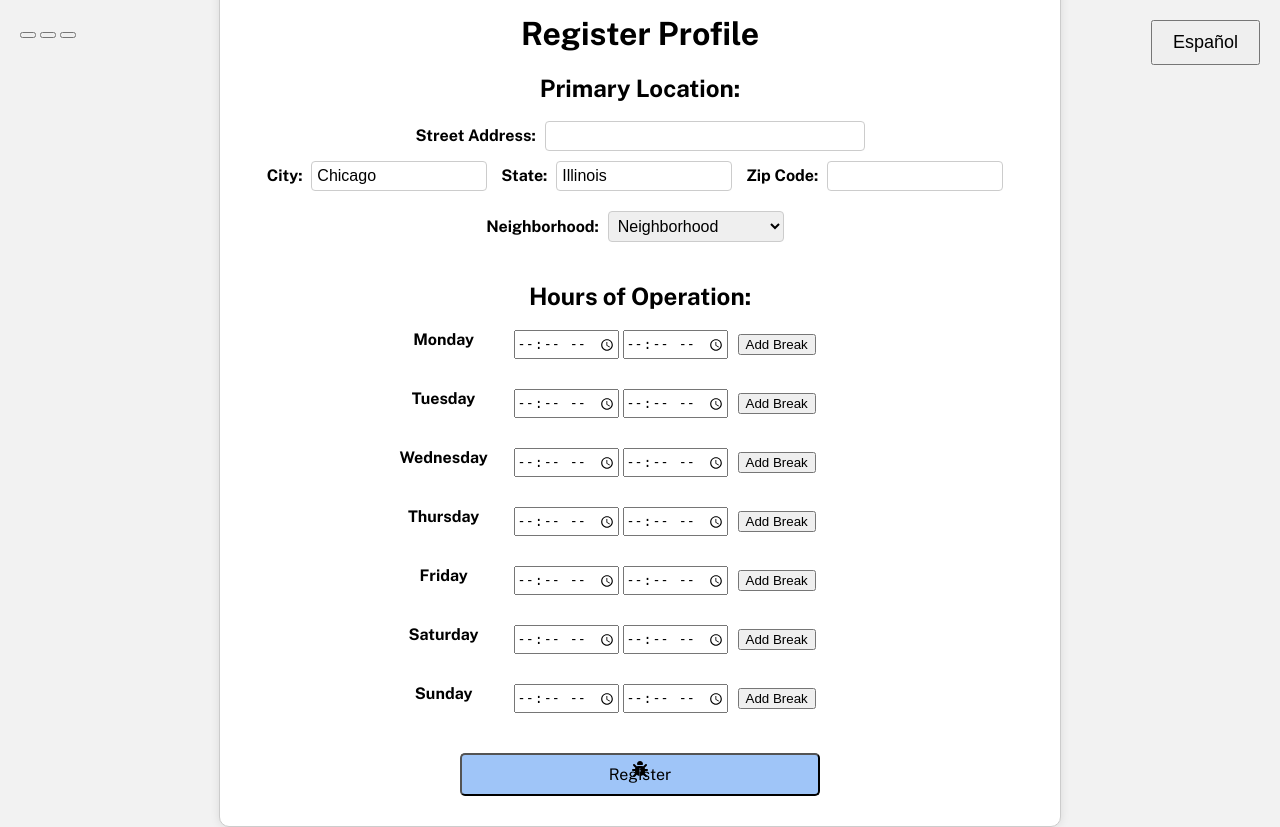
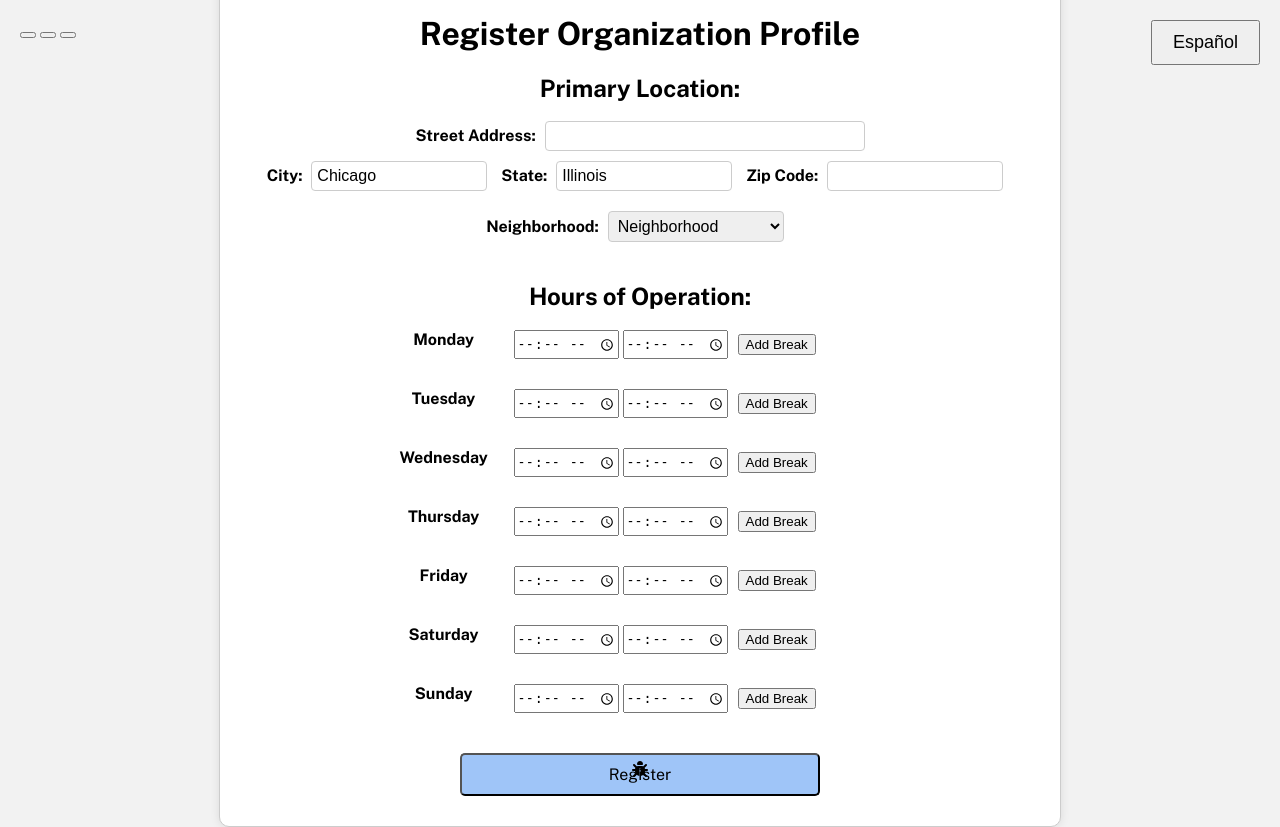
Before and after one commit to uchicago-capp-30320/new-arrivals-chi, a Flask app: template new_arrivals_chi/app/templates/register.html in a window 1280 px wide. Run offline with Flask 3, Linux system fonts and the light colour scheme; the template is opened without the code that fills it, so the values that code supplies are empty.

Commit message:
rename html

```diff
--- a/new_arrivals_chi/app/templates/register.html
+++ b/new_arrivals_chi/app/templates/register.html
@@ -2,7 +2,7 @@
 
 {% block content %}
 <div class="register-container">
-    <h1>Register Profile</h1>
+    <h1>Register Organization Profile</h1>
     <form method="POST" action="{{ url_for('authorize.post_register') }}">
         {% with messages = get_flashed_messages() %}
             {% if messages %}
```
